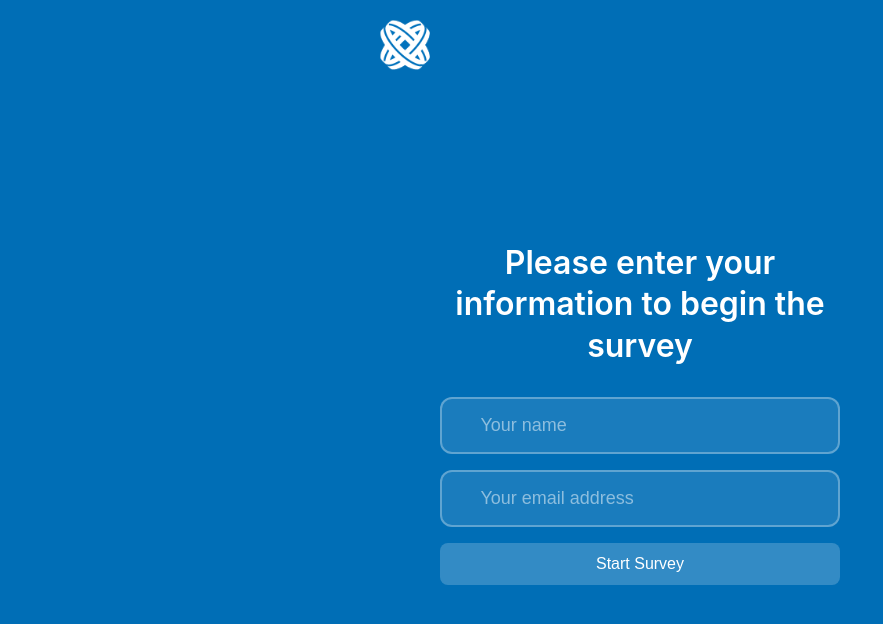
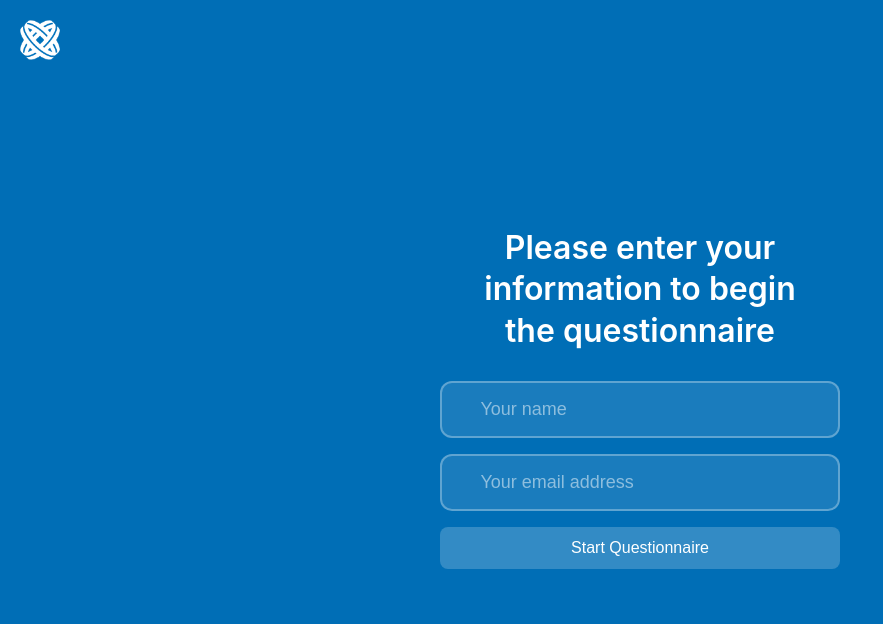
Before and after one commit to Alexparkay/AIQuestionnaire, a React (Create React App) app in the folder typeform/: page / in a window 1280 px wide. Shown: the top 624 px of the page, without its empty margins (0-883 px from the left). Built offline with nearby package versions, Linux system fonts and the light colour scheme.

Commit message:
Styling fixes

```diff
--- a/typeform/src/Form.css
+++ b/typeform/src/Form.css
@@ -24,33 +24,42 @@ body, html {
 
 .top-left-logo {
   position: absolute;
-  top: 20px;
+  top: 20px; /* Adjusted from 15px to move it slightly further down */
   left: 20px;
-  width: 50px;
-  height: 50px;
+  width: 40px; /* Reduced from 50px */
+  height: 40px; /* Reduced from 50px */
 }
 
 .section-progress {
   display: flex;
   justify-content: space-between;
-  margin-top: 80px; /* Increased to create more space below the logo */
+  margin-top: 0; /* Changed from 80px */
   margin-bottom: 30px;
   background-color: rgba(255, 255, 255, 0.1);
   border-radius: 20px;
-  padding: 20px 15px; /* Increased padding to make it thicker */
+  padding: 10px 15px; /* Reduced vertical padding */
+  position: absolute;
+  top: 20px; /* Adjusted to match the logo's top position */
+  left: 80px; /* Give some space after the logo */
+  right: 20px;
+  height: 40px; /* Set a fixed height to match the logo */
 }
 
 .section-progress-item {
   flex: 1;
-  padding: 12px 8px; /* Increased padding */
+  padding: 0 8px; /* Removed vertical padding */
   text-align: center;
-  font-size: 16px;
+  font-size: 14px; /* Reduced font size */
   border-radius: 16px;
   transition: all 0.3s ease;
   background: none;
   border: none;
   color: #ffffff;
   opacity: 0.7;
+  display: flex;
+  align-items: center;
+  justify-content: center;
+  height: 100%; /* Make sure it takes full height of the container */
 }
 
 .section-progress-item.active {
@@ -63,10 +72,10 @@ body, html {
   flex-grow: 1;
   display: flex;
   flex-direction: column;
-  justify-content: center; /* Changed from flex-start to center */
-  align-items: center; /* Added to center horizontally */
-  padding-top: 0; /* Removed top padding */
-  padding-bottom: 80px; /* Keep bottom padding for navigation buttons */
+  justify-content: flex-start; /* Changed from center to flex-start */
+  align-items: center;
+  padding-top: 100px; /* Reduced from 80px to bring content higher */
+  padding-bottom: 100px; /* Increased to make space for navigation buttons */
 }
 
 .question-text {
@@ -122,7 +131,7 @@ body, html {
 
 .navigation-buttons {
   position: absolute;
-  bottom: 30px;
+  bottom: 60px; /* Increased from 30px to move buttons higher */
   left: 5vw;
   right: 5vw;
   display: flex;
@@ -204,12 +213,15 @@ body, html {
 
 @media (min-width: 768px) {
   .form-container, .email-container {
-    max-width: 560px;
+    max-width: 100%; /* Changed from 560px to allow full width */
     margin: 0 auto;
   }
 
   .section-progress-item {
-    font-size: 18px;
+    font-size: 16px; /* Slightly reduced from 18px */
+    white-space: nowrap; /* Prevent text from wrapping */
+    overflow: hidden;
+    text-overflow: ellipsis; /* Add ellipsis for overflowing text */
   }
 
   .question-text {
@@ -233,7 +245,7 @@ body, html {
   width: 100vw;
   padding: 5vh 5vw;
   box-sizing: border-box;
-  justify-content: center;
+  justify-content: flex-start; /* Changed from center to flex-start */
   align-items: center;
   position: relative;
 }
@@ -244,25 +256,33 @@ body, html {
   display: flex;
   flex-direction: column;
   align-items: center;
-  text-align: center; /* Center text alignment */
-}
-
-.email-content .question-text {
   text-align: center;
-  margin-bottom: 30px;
-  width: 100%; /* Ensure full width */
-  max-width: 100%; /* Override any previous max-width */
+  margin-top: calc(15vh + 40px); /* Adjusted to account for the logo's new position */
 }
 
 .thank-you-message {
   text-align: center;
+  max-width: 80%;
+  margin: 0 auto;
 }
 
 .thank-you-message h2 {
   font-size: 32px;
   margin-bottom: 20px;
+  color: #ffffff;
 }
 
 .thank-you-message p {
   font-size: 18px;
+  color: #ffffff;
 }
+
+@media (max-height: 700px) {
+  .form-content {
+    padding-top: 80px; /* Further reduce top padding for smaller screens */
+  }
+
+  .navigation-buttons {
+    bottom: 40px; /* Move buttons even higher on smaller screens */
+  }
+}
--- a/typeform/src/Form.jsx
+++ b/typeform/src/Form.jsx
@@ -177,7 +177,7 @@ const Form = () => {
     if (isSubmitted) {
       return (
         <div className="thank-you-message">
-          <h2>Thank you for completing the survey!</h2>
+          <h2>Thank you {name}, for completing the questionnaire!</h2>
           <p>Your responses have been submitted successfully.</p>
         </div>
       );
@@ -237,7 +237,7 @@ const Form = () => {
       <div className="email-container">
         <img src={TopLeftLogo} alt="AFS Logo" className="top-left-logo" />
         <div className="email-content">
-          <h2 className="question-text">Please enter your information to begin the survey</h2>
+          <h2 className="question-text">Please enter your information to begin the questionnaire</h2>
           <form onSubmit={handleUserInfoSubmit}>
             <input
               type="text"
@@ -256,7 +256,7 @@ const Form = () => {
               required
             />
             <button type="submit" className="email-submit-button">
-              Start Survey
+              Start Questionnaire
             </button>
           </form>
         </div>
@@ -267,6 +267,7 @@ const Form = () => {
   return (
     <div className="form-container">
       <img src={TopLeftLogo} alt="AFS Logo" className="top-left-logo" />
+      {!isSubmitted && (
         <div className="section-progress">
           {questions.map((section, index) => (
             <button
@@ -281,6 +282,7 @@ const Form = () => {
             </button>
           ))}
         </div>
+      )}
       <div className="form-content">
         {renderContent()}
       </div>
```
Also changed, not shown: 1 other file (tests, documents, lock files or other folders). Lines whose indentation alone changed are shown as unchanged.
